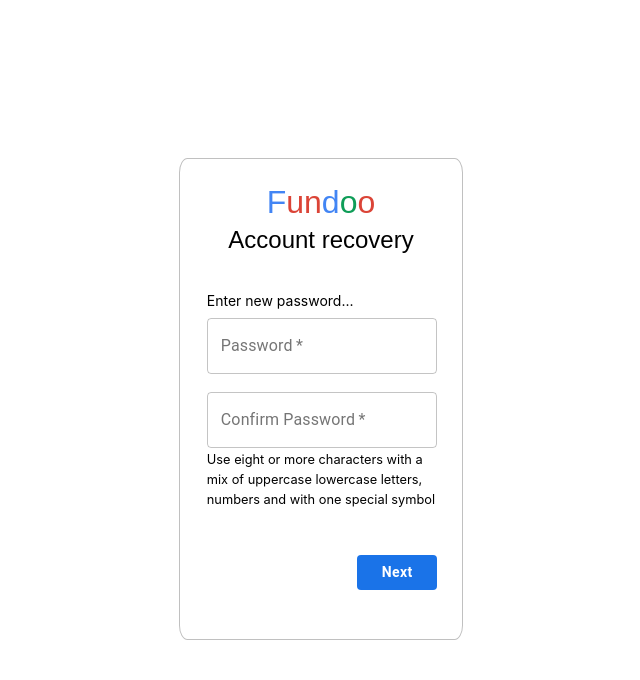
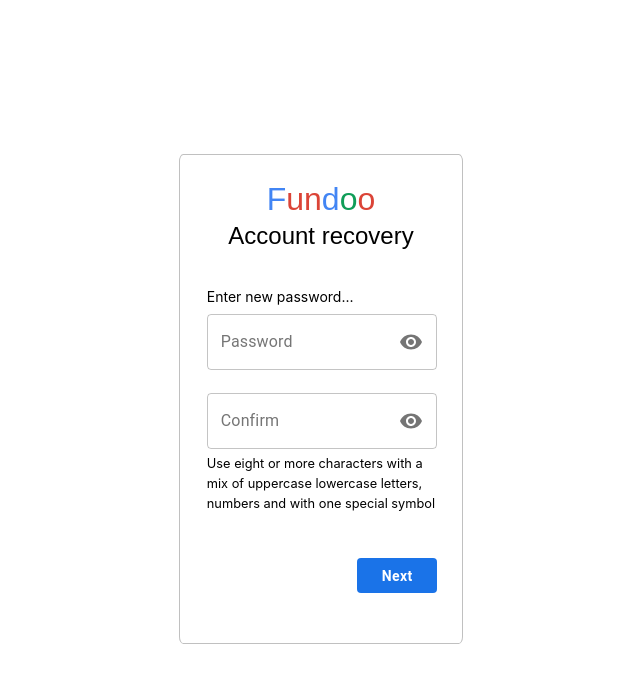
Before and after one commit to kn52/FundooNotesFrontEnd, a React (Create React App) app: page /resetpassword in a window 1280 px wide. Shown: the top 680 px of the page, without its empty margins (319-959 px from the left). Built offline with nearby package versions, Linux system fonts and the light colour scheme.

Commit message:
[Aashish]REFACTORED:Error messages for form

```diff
--- a/src/component/DashBoard.jsx
+++ b/src/component/DashBoard.jsx
@@ -1,5 +1,5 @@
 import React from 'react';
-import NavBar from '../util/Navbar';
+import NavBar from '../util/NavBar';
 
 export default class DashBoard extends React.Component {
 
--- a/src/component/ForgetPassword.jsx
+++ b/src/component/ForgetPassword.jsx
@@ -2,6 +2,7 @@
 import '../scss/SignIn.css';
 import TextField from '@material-ui/core/TextField';
 import Button from '@material-ui/core/Button';
+import UserService from '../service/UserService';
 
 export default class ForgetPassword extends Component{
 
@@ -9,19 +10,20 @@
         super(props)
         this.state = {
             email: '',
+            validateForm:false,
             errors:{}
         };
         this.handleChange = this.handleChange.bind(this);
     }
 
-    handleChange(event) {
+    handleChange(field,event) {
 		const { name, value } = event.target;
         this.setState({
           [name] : value
-        })
+        },()=>this.validate(field))
     }
 
-    validateForm(type) {
+    validate(type) {
 
         let error = {}
         var isValid = true;
@@ -40,23 +42,36 @@
                 break;
 
             default:
+                isValid=true;
                 break;
         }
 
         this.setState({
+            validateForm:isValid,
             errors: error
           });
-
-        return isValid;
     }
 
     handleClick(event) {
-        if(this.validateForm('email')){
-			alert("Message sent");
+        if(this.state.validateForm){
+			const data = {
+                "email":this.state.email
+            }
+
+            UserService.forget(data).then((res) => {
+				console.log(res.data);
+				this.setState({
+                    email:'',
+                    validateForm:false,
+                    errors:{}
+				})
+			})
+			.catch((err) => {
+				console.log(err);
+			})
         }
     }
 	componentDidMount() {
-
 	}
 
     render() {
@@ -80,7 +95,7 @@
                                 Enter email you remember using with fundoo app
                             </div>
 					        <TextField name="email" label="Enter your email" type="text" variant="outlined" value={this.state.email}
-                                onChange={this.handleChange} style={{width:'100%'}} size='large'
+                                onChange={this.handleChange.bind(this,'email')} style={{width:'100%'}} size='large'
                                 error={this.state.errors.email}
                                 helperText={this.state.errors.email}
                                 required />
--- a/src/component/ResetPassword.jsx
+++ b/src/component/ResetPassword.jsx
@@ -1,32 +1,55 @@
 import React, {Component} from 'react';
 import '../scss/SignIn.css';
-import TextField from '@material-ui/core/TextField';
+import { withRouter } from 'react-router-dom';
 import Button from '@material-ui/core/Button';
+import Visibility from '@material-ui/icons/Visibility';
+import VisibilityOff from '@material-ui/icons/VisibilityOff';
+import IconButton from '@material-ui/core/IconButton';
+import InputAdornment from '@material-ui/core/InputAdornment';
+import OutlinedInput from '@material-ui/core/OutlinedInput';
+import FormControl from '@material-ui/core/FormControl';
+import InputLabel from '@material-ui/core/InputLabel';
+import FormHelperText from '@material-ui/core/FormHelperText';
+import UserService from '../service/UserService';
 
-export default class ResetPassword extends Component{
+class ResetPassword extends Component {
 
     constructor(props){
         super(props)
         this.state = {
             password: '',
             confirmpassword:'',
+            showPassword:false,
+            validateForm:false,
             errors:{}
         };
         this.handleChange = this.handleChange.bind(this);
     }
 
-    handleChange(event) {
+    handleClickShowPassword = () => {
+        this.setState({ showPassword: !this.state.showPassword });
+    }
+
+    handleMouseDownPassword = (event) => {
+        event.preventDefault();
+    };
+
+
+    handleChange(field,event) {
         const {name , value} = event.target
         this.setState({
           [name] : value
-        })
+        },()=>this.validate(field))
     }
 
-    validateForm() {
+    validate(type) {
 
         let errors = {}
         var isValid = true;
         var passwordPattern = /^(?=.*[A-Z])(?=.*[a-z])(?=.*[0-9])(?=[^$@!#%*?&]*[$#@!%*?&][^$@!#%*?&]*$).{8,}$/;
+
+        switch(type) {
+            case 'password':
                 if (!passwordPattern.test(this.state.password)) {
                     isValid = false;
                     errors["password"] = "*Please enter valid password.";
@@ -35,7 +58,9 @@
                     isValid = false;
                     errors["password"] = "*Please enter your password.";
                 }
+                break;
 
+            case 'confirm':
                 if (this.state.confirmpassword !== this.state.password) {
                     isValid = false;
                     errors["confirm"] = "Passwords are not same";
@@ -44,21 +69,40 @@
                     isValid = false;
                     errors["confirm"] = "*Please enter confirm password.";
                 }
+                break;
+
+            default:
+                isValid=true;
+                break;
+        }
+
+
 
         this.setState({
+            validateForm:isValid,
             errors: errors
           });
-
-        return isValid;
     }
 
     handleClick(event) {
-        if(this.validateForm()){
-            alert("Message sent");
+        if(this.state.validateForm){
+            let token=window.location.pathname.substring(15,(15+64));
+            const data = {
+                "password":this.state.password
             }
+            UserService.resetPassword(data,token).then((res) => {
+				console.log(res);
+				this.setState({
+					confirmpassword:'',
+                    password:'',
+                    validateForm:false,
+                    errors:{}
+				})
+			})
+			.catch((err) => {
+				console.log(err);
+			})
         }
-	componentDidMount() {
-
     }
 
     render() {
@@ -86,17 +130,66 @@
                             <div style={{fontSize:'14px',textAlign:'left',paddingBottom:'4%'}}>
                                 Enter new password...
                             </div>
-                            <div style={{paddingBottom:'8%'}}>
-								<TextField name="password" label="Password" type="password" variant="outlined" value={this.state.password}
-									onChange={this.handleChange} style={{width:'100%'}} size='large'
-									error={this.state.errors.password}
-									helperText={this.state.errors.password} required />
+                            <div>
+                                <FormControl
+                                    variant="outlined"
+                                    fullWidth
+                                    error={this.state.errors.password}>
+                                    <InputLabel htmlFor="outlined-adornment-password">Password</InputLabel>
+                                    <OutlinedInput
+                                        id="outlined-adornment-password"
+                                        type={this.state.showPassword ? 'text' : 'password'}
+                                        autoComplete={false}
+                                        value={this.state.password}
+                                        name="password"
+                                        onChange={this.handleChange.bind(this,'password')}
+                                        endAdornment={
+                                        <InputAdornment position="end">
+                                            <IconButton
+                                            aria-label="toggle password visibility"
+                                            onClick={this.handleClickShowPassword}
+                                            onMouseDown={this.handleMouseDownPassword}
+                                            edge="end"
+                                            >
+                                            {!this.state.showPassword ? <Visibility /> : <VisibilityOff />}
+                                            </IconButton>
+                                        </InputAdornment>
+                                        }
+                                        labelWidth={70}
+                                    />
+                                    <FormHelperText error>{this.state.errors.password}</FormHelperText>
+                                </FormControl>
                             </div>
 					        <div>
-								<TextField name="confirmpassword" label="Confirm Password" type="password" variant="outlined" value={this.state.confirmpassword}
-									onChange={this.handleChange} style={{width:'100%'}} size='large'
+                                <FormControl
+                                    variant="outlined"
+                                    fullWidth
                                     error={this.state.errors.confirm}
-									helperText={this.state.errors.confirm} required />
+                                    style={{marginTop: 20}}>
+                                    <InputLabel htmlFor="outlined-adornment-password">Confirm</InputLabel>
+                                    <OutlinedInput
+                                        id="outlined-adornment-password"
+                                        type={this.state.showPassword ? 'text' : 'password'}
+                                        autoComplete={false}
+                                        value={this.state.confirmpassword}
+                                        name="confirmpassword"
+                                        onChange={this.handleChange.bind(this,'confirm')}
+                                        endAdornment={
+                                        <InputAdornment position="end">
+                                            <IconButton
+                                            aria-label="toggle password visibility"
+                                            onClick={this.handleClickShowPassword}
+                                            onMouseDown={this.handleMouseDownPassword}
+                                            edge="end"
+                                            >
+                                            {!this.state.showPassword ? <Visibility /> : <VisibilityOff />}
+                                            </IconButton>
+                                        </InputAdornment>
+                                        }
+                                        labelWidth={70}
+                                    />
+                                    <FormHelperText error>{this.state.errors.confirm}</FormHelperText>
+                                </FormControl>
 							</div>
                             <div style={{textAlign:'left'}}>
                                 <span className='txt_size'>
@@ -118,3 +211,5 @@
         );
     }
 }
+
+export default withRouter(ResetPassword);
--- a/src/component/SignIn.jsx
+++ b/src/component/SignIn.jsx
@@ -29,11 +29,11 @@
         this.handleChange=this.handleChange.bind(this);
     }
 
-    handleChange(event) {
+    handleChange(field, event) {
         const {name, value} = event.target
         this.setState({
           [name] : value
-        })
+        },() => this.validateForm(field))
     }
 
 	handleClickShowPassword = () => {
@@ -101,11 +101,11 @@
         if(this.validateForm('password')){
 			const data = {
 				"email":this.state.email,
-				"password": "akhil@823"
+				"password":this.state.password
 			}
 			this.showLoader();
 			UserService.login(data).then((res) => {
-				console.log(res.data);
+				console.log(res);
 				this.setState({
 					email:'',
 					password:''
@@ -150,7 +150,7 @@
                     <div className='child_form'>
                         <div className="base_form" >
 					        <TextField name="email" label="Email or phone" type="text" variant="outlined" value={this.state.email}
-                                onChange={this.handleChange} style={{width:'100%'}} size='large'
+                                onChange={this.handleChange.bind(this,'email')} style={{width:'100%'}} size='large'
                                 error={this.state.errors.emailId}
                                 helperText={this.state.errors.emailId}
                                 required />
@@ -184,16 +184,15 @@
 							<FormControl
                                 variant="outlined"
                                 fullWidth
-                                error={this.state.errors.password}
-                                style={{marginTop: 30}} >
+                                error={this.state.errors.password}>
                                 <InputLabel htmlFor="outlined-adornment-password">Password</InputLabel>
                                 <OutlinedInput
                                     id="outlined-adornment-password"
-                                    type={!this.state.showPassword ? 'text' : 'password'}
+                                    type={this.state.showPassword ? 'text' : 'password'}
                                     autoComplete={false}
                                     value={this.state.password}
                                     name="password"
-                                    onChange={this.handleChange}
+                                    onChange={this.handleChange.bind(this,'password')}
                                     endAdornment={
                                     <InputAdornment position="end">
                                         <IconButton
@@ -202,7 +201,7 @@
                                         onMouseDown={this.handleMouseDownPassword}
                                         edge="end"
                                         >
-                                        {this.state.showPassword ? <Visibility /> : <VisibilityOff />}
+                                        {!this.state.showPassword ? <Visibility /> : <VisibilityOff />}
                                         </IconButton>
                                     </InputAdornment>
                                     }
--- a/src/component/SignUp.jsx
+++ b/src/component/SignUp.jsx
@@ -20,6 +20,7 @@
             password:'',
             confirmpassword:'',
             showPassword:false,
+            validateForm:false,
             errors:{},
         }
         this.handleChange=this.handleChange.bind(this);
@@ -33,7 +34,7 @@
         event.preventDefault();
     };
 
-    validate = () => {
+    validate = (type) => {
 
         let isValid = true;
 		let error={};
@@ -43,6 +44,8 @@
 		var namePattern = /[A-Z]{1}[a-zA-Z]{2,}$/;
 		var number = /[0-9]{1,}$/;
 
+        switch(type) {
+            case 'firstname':
                 if (number.test(this.state.firstname)) {
                     isValid = false;
                     error['first']="Letters allowed";
@@ -54,16 +57,9 @@
                 if (namePattern.test(this.state.firstname)) {
                     error['first']="";
                 }
+                break;
 
-        if (!emailPattern.test(this.state.email)) {
-              isValid = false;
-              error["email"] = "*Please enter valid email-ID.";
-        }
-        if (this.state.email === '') {
-            isValid = false;
-            error["email"] = "*Please enter your email-ID.";
-        }
-
+            case 'lastname':
                 if (number.test(this.state.lastname)) {
                     isValid = false;
                     error['last']="Letters allowed";
@@ -75,6 +71,20 @@
                 if (namePattern.test(this.state.lastname)) {
                     error['last']="";
                 }
+                break;
+
+            case 'email':
+                if (!emailPattern.test(this.state.email)) {
+                    isValid = false;
+                    error["email"] = "*Please enter valid email-ID.";
+                }
+                if (this.state.email === '') {
+                    isValid = false;
+                    error["email"] = "*Please enter your email-ID.";
+                }
+                break;
+
+            case 'password':
                 if (!passwordPattern.test(this.state.password)) {
                     isValid = false;
                     error["password"] = "*Please enter valid password.";
@@ -83,6 +93,9 @@
                     isValid = false;
                     error["password"] = "*Please enter your password.";
                 }
+                break;
+
+            case 'confirm':
                 if (this.state.confirmpassword !== this.state.password) {
                     isValid = false;
                     error["confirm"] = "Passwords are not same";
@@ -91,24 +104,29 @@
                     isValid = false;
                     error["confirm"] = "*Please enter confirm password.";
                 }
+                break;
 
+            default:
+                isValid=true;
+                break;
+
+        }
 
         this.setState({
             errors:error,
+            validateForm:isValid
 		});
-
-		return isValid;
 	}
 
-    handleChange(event) {
+    handleChange(field,event) {
         const {name , value} = event.target
         this.setState({
           [name] : value
-        })
+        },()=>this.validate(field))
     }
 
     handleSubmit(event) {
-        if(this.validate()){
+        if(this.state.validateForm){
             const data = {
 				"firstName": this.state.firstname,
 				"lastName": this.state.lastname,
@@ -122,6 +140,17 @@
 
 			UserService.register(data).then((res) => {
                 console.log(res);
+                this.setState ({
+                    firstname:'',
+                    lastname:'',
+                    email:'',
+                    password:'',
+                    confirmpassword:'',
+                    showPassword:false,
+                    validateForm:false,
+                    errors:{},
+                })
+                this.props.history.push("/");
 			})
 			.catch((err) => {
 				console.log(err);
@@ -152,13 +181,13 @@
                         <div className='register_form'>
                             <div className='register_textfield'>
                                 <TextField name="firstname" label="First Name" variant="outlined" value={this.state.firstname}
-                                    onChange={this.handleChange} className='input_txt input_txt_width' size='small'
+                                    onChange={this.handleChange.bind(this,'firstname')} className='input_txt input_txt_width' size='small'
                                     error={this.state.errors.first}
                                     helperText={this.state.errors.first} required />
                             </div>
                             <div className='register_textfield'>
                                 <TextField name="lastname" label="Last Name" variant="outlined" value={this.state.lastname}
-                                    onChange={this.handleChange} className='input_txt input_txt_width' size='small'
+                                    onChange={this.handleChange.bind(this,'lastname')} className='input_txt input_txt_width' size='small'
                                     error={this.state.errors.last}
                                     helperText={this.state.errors.last} required />
                             </div>
@@ -166,7 +195,7 @@
                         <div className='register_content_container'>
                             <div>
                                 <TextField name="email" label="Email" type="text" variant="outlined" value={this.state.email}
-                                    onChange={this.handleChange} style={{width:'100%' }} size='small'
+                                    onChange={this.handleChange.bind(this,'email')} style={{width:'100%' }} size='small'
                                     error={this.state.errors.email}
                                     helperText={this.state.errors.email} required />
                             </div>
@@ -179,13 +208,13 @@
                                 <div className='register_password_form'>
 									<div className='register_textfield' >
 										<TextField name="password" label="Password" type={this.state.showPassword ? "text" : "password"} variant="outlined" value={this.state.password}
-											onChange={this.handleChange} className='input_txt input_txt_width' size='small'
+											onChange={this.handleChange.bind(this,'password')} className='input_txt input_txt_width' size='small'
 											error={this.state.errors.password}
 											helperText={this.state.errors.password} required />
 									</div>
 									<div className='register_textfield'>
 										<TextField name="confirmpassword" label="Confirm" type={this.state.showPassword ? "text" : "password"} variant="outlined" value={this.state.confirmpassword}
-											onChange={this.handleChange} className='input_txt input_txt_width' size='small'
+											onChange={this.handleChange.bind(this,'confirm')} className='input_txt input_txt_width' size='small'
 											error={this.state.errors.confirm}
 											helperText={this.state.errors.confirm} required />
 									</div>
@@ -198,7 +227,7 @@
 										onMouseDown={this.handleMouseDownPassword}
 										edge="end"
 										>
-										{this.state.showPassword ? <Visibility /> : <VisibilityOff />}
+										{!this.state.showPassword ? <Visibility /> : <VisibilityOff />}
 									   </IconButton>
 									</InputAdornment>
 								</div>
--- a/src/route/RouterSwitch.js
+++ b/src/route/RouterSwitch.js
@@ -13,7 +13,7 @@
                 <Route path='/' exact component={SignIn} />
                 <Route path='/register' exact component={SignUp} />
                 <Route path='/forgetpassword' exact component={ForgetPassword} />
-                <Route path='/resetpassword' exact component={ResetPassword} />
+                <Route path='/resetpassword' component={ResetPassword} />
 				<Route path='/dashboard' exact component={DashBoard} />
             </Switch>
         </BrowserRouter>
--- a/src/scss/SignIn.css
+++ b/src/scss/SignIn.css
@@ -28,7 +28,7 @@
     display:flex;
 	flex-direction: column;
     width:18vw;
-    border-radius: 3%;
+    border-radius: 1.5%;
     border:1px solid silver;
     padding:2%;
 }
--- a/src/util/Navbar.js
+++ b/src/util/Navbar.js
@@ -12,7 +12,7 @@
 
 const useStyles = makeStyles((theme) => ({
   root: {
-    flexGrow: 1,
+    flexGrow: 0.1,
     textAlign:'left',
     display:'flex',
     justifyContent:'flex-start',
@@ -47,6 +47,7 @@
           <Typography variant="h5" className={classes.title}>
             Keep
           </Typography>
+          <IconButton edge="start" className={classes.menuButton} color="inherit" aria-label="menu">
           <div className="search">
             <div className="searchIcon">
               <SearchIcon />
@@ -56,6 +57,8 @@
                   id="input_base"
                 />
               </div>
+          </IconButton>
+
         </Toolbar>
       </AppBar>
     </div>
```
Also changed, not shown: src/service/UserService.js (+14 -4 lines), src/service/axiosServices.js (added, +20 -0 lines), src/service/axios_services.js (deleted, +0 -20 lines). Lines whose indentation alone changed are shown as unchanged.
